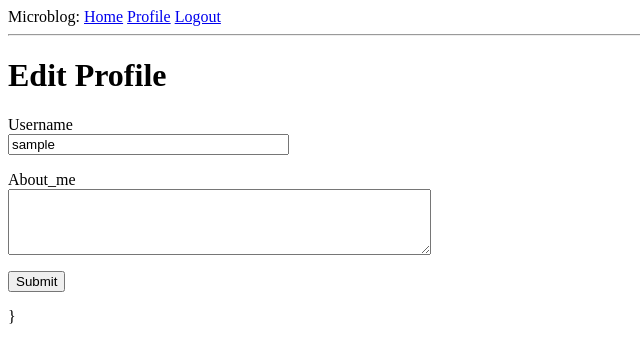
After one commit to LYJCLOUD/flaskblog, a Flask app: page /edit_profile in a window 1280 px wide. The commit adds this page. Shown: the top 363 px of the page, without its empty margins (0-640 px from the left). Run offline with Flask 2, Linux system fonts and the light colour scheme; the visitor is signed in with stand-in values (Sample User, id 1); data comes from the database, SQL or seed files in the repository; both versions use the stored data as it was after the commit.

Commit message:
用户资料

```diff
--- a/app/form.py
+++ b/app/form.py
@@ -1,6 +1,6 @@
 from flask_wtf import FlaskForm
-from wtforms import StringField, PasswordField, BooleanField, SubmitField
-from wtforms.validators import DataRequired, ValidationError, Email, EqualTo
+from wtforms import StringField, PasswordField, BooleanField, SubmitField, TextAreaField
+from wtforms.validators import DataRequired, ValidationError, Email, EqualTo, Length
 from app.models import User
 
 class LoginForm(FlaskForm):
@@ -25,3 +25,8 @@ class RegistrationForm(FlaskForm):
         user = User.query.filter_by(email=email.data).first()
         if user is not None:
             raise ValidationError('Please use a different email address')
+
+class EditProfileForm(FlaskForm):
+    username = StringField('Username', validators=[DataRequired()])
+    about_me = TextAreaField('About_me', validators=[Length(min=0, max=140)])
+    submit = SubmitField('Submit')
--- a/app/models.py
+++ b/app/models.py
@@ -2,7 +2,7 @@ from app import db, login
 from datetime import datetime
 from werkzeug.security import generate_password_hash, check_password_hash
 from flask_login import UserMixin
-
+from hashlib import md5
 
 @login.user_loader
 def load_user(id):
@@ -14,6 +14,8 @@ class User(db.Model, UserMixin):
     email = db.Column(db.String(120), index=True, unique=True)
     password_hash = db.Column(db.String(128))
     posts = db.relationship('Post', backref='author', lazy='dynamic')
+    about_me = db.Column(db.String(140))
+    last_seen = db.Column(db.DateTime, default=datetime.utcnow)
 
     def __repr__(self):
         return '<User {}, Email {}, Password_Hash {}, Posts {}'.format(self.username, self.email, self.password_hash, self.posts)
@@ -23,7 +25,9 @@ class User(db.Model, UserMixin):
 
     def check_password(self, password):
         return check_password_hash(self.password_hash, password)
-
+    def avatar(self, size):
+        digest = md5(self.email.lower().encode('utf-8')).hexdigest()
+        return 'https://www.gravatar.com/avatar/{}?d=identicon&s={}'.format(digest, size)
 
 
 class Post(db.Model):
--- a/app/routes.py
+++ b/app/routes.py
@@ -1,10 +1,10 @@
 from flask import render_template, flash, redirect, url_for, request
 from app import app, db
-from app.form import LoginForm, RegistrationForm
+from app.form import LoginForm, RegistrationForm, EditProfileForm
 from flask_login import current_user, login_user, logout_user, login_required
 from app.models import User
 from werkzeug.urls import url_parse
-
+from datetime import datetime
 
 
 
@@ -61,3 +61,35 @@ def register():
         flash('Congratulations, you are now a registered user!')
         return redirect(url_for('login'))
     return render_template('register.html', title='Register', form=form)
+
+@app.route('/usr/<username>')
+@login_required
+def user(username):
+    user = User.query.filter_by(username=username).first_or_404()
+    posts =[
+        {'author':user, 'body': 'Test post #1'},
+        {'author':user, 'body': 'Test post #2'}
+    ]
+    return render_template('user.html', user=user, posts=posts)
+
+@app.before_request
+def before_request():
+    if current_user.is_authenticated:
+        current_user.last_seen = datetime.utcnow()
+        db.session.commit()
+
+@app.route('/edit_profile', methods=['GET', 'POST'])
+@login_required
+def edit_profile():
+    form = EditProfileForm()
+    if form.validate_on_submit():
+        current_user.username = form.username.data
+        current_user.about_me = form.about_me.data
+        db.session.commit()
+
+        flash('Your changes have been saved.')
+        return redirect(url_for('edit_profile'))
+    elif request.method == 'GET':
+        form.username.data = current_user.username
+        form.about_me.data = current_user.about_me
+    return render_template('edit_profile.html', title='Edit Profile', form=form)
--- /dev/null
+++ b/app/templates/_post.html
@@ -0,0 +1,6 @@
+<table>
+    <tr valign="top">
+        <td><img src="{{ post.author.avatar(36) }}"></td>
+        <td>{{ post.author.username }} says:<br>{{ post.body }}</td>
+    </tr>
+</table>
--- a/app/templates/base.html
+++ b/app/templates/base.html
@@ -7,15 +7,15 @@
         {% endif %}
     </head>
     <body>
-        <div>
-                Microblog:
-                <a href="{{ url_for('index') }}">Home</a>
-                {% if current_user.is_anonymous %}
+        <div>Microblog:
+            <a href="{{ url_for('index') }}">Home</a>
+            {% if current_user.is_anonymous %}
                 <a href="{{ url_for('login') }}">Login</a>
-                {% else %}
+            {% else %}
+                <a href="{{ url_for('user', username=current_user.username) }}">Profile</a>
                 <a href="{{ url_for('logout') }}">Logout</a>
-                {% endif %}
-         </div>
+            {% endif %}
+        </div>
         <hr>
         {% with messages = get_flashed_messages() %}
         {% if messages %}
--- /dev/null
+++ b/app/templates/edit_profile.html
@@ -0,0 +1,27 @@
+{% extends "base.html" %}
+
+{% block content %}
+    <h1>Edit Profile</h1>
+    <form action="", method="post">
+        {{ form.hidden_tag() }}
+        <p>
+            {{ form.username.label }}<br>
+            {{ form.username(size=32) }}<br>
+            {% for error in form.username.errors %}
+                <span style="color:red;">[{{ error }}]</span>
+            {% endfor %}
+        </p>
+
+        <p>
+            {{ form.about_me.label }}<br>
+            {{ form.about_me(cols=50, rows=4) }}<br>
+            {% for error in form.about_me.errors %}
+                <span style="color:red;">[{{ error }}]</span>
+            {% endfor %}
+        </p>
+        <p>
+            {{ form.submit() }}
+        </p>
+    </form>
+        }
+{% endblock %}
```
Also changed, not shown: app/templates/user.html (added, +29 -0 lines), migrations/versions/5e9a9cd653bd_new_fields_in_user_model.py (added, +30 -0 lines), README.md, app.db.
